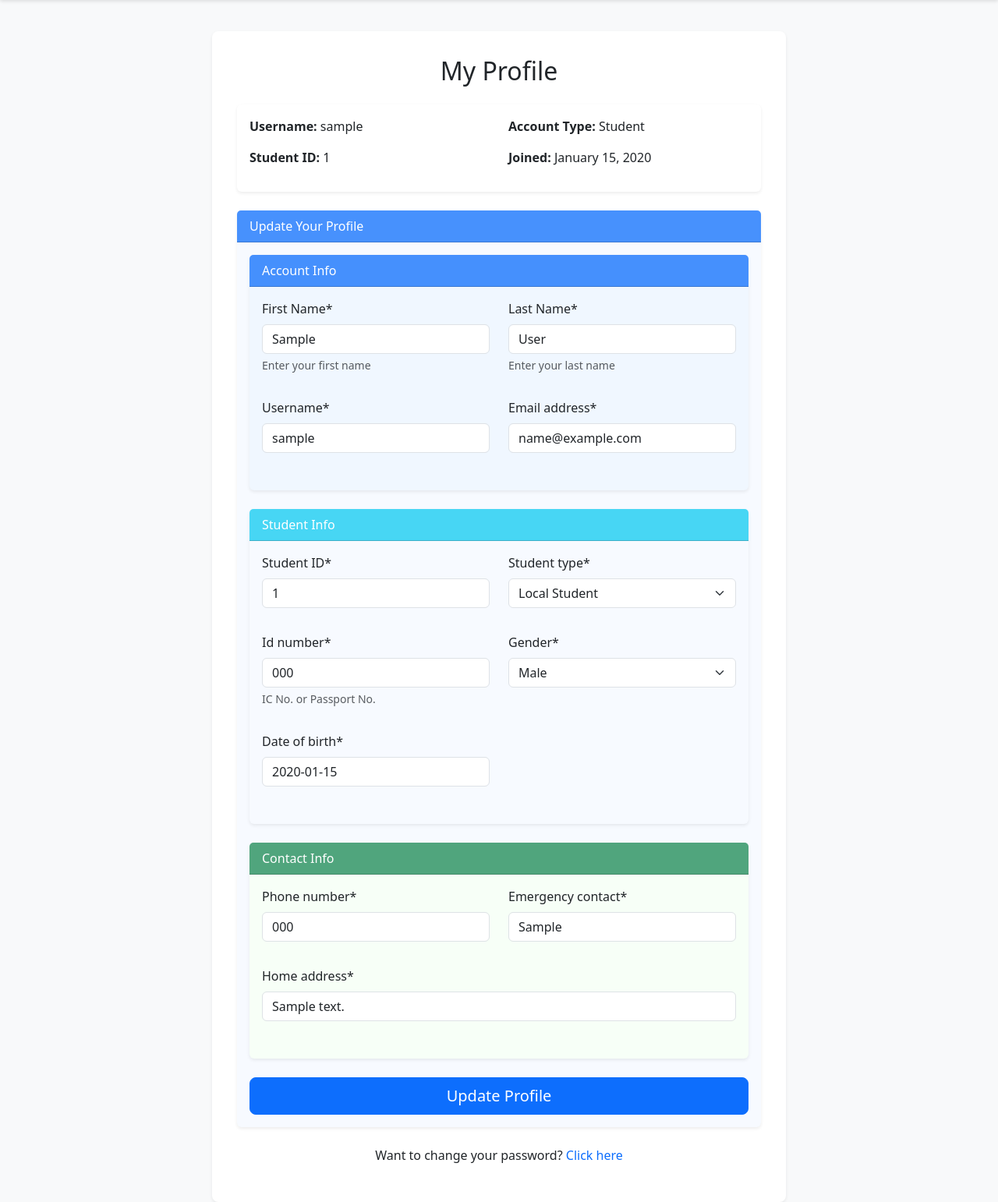
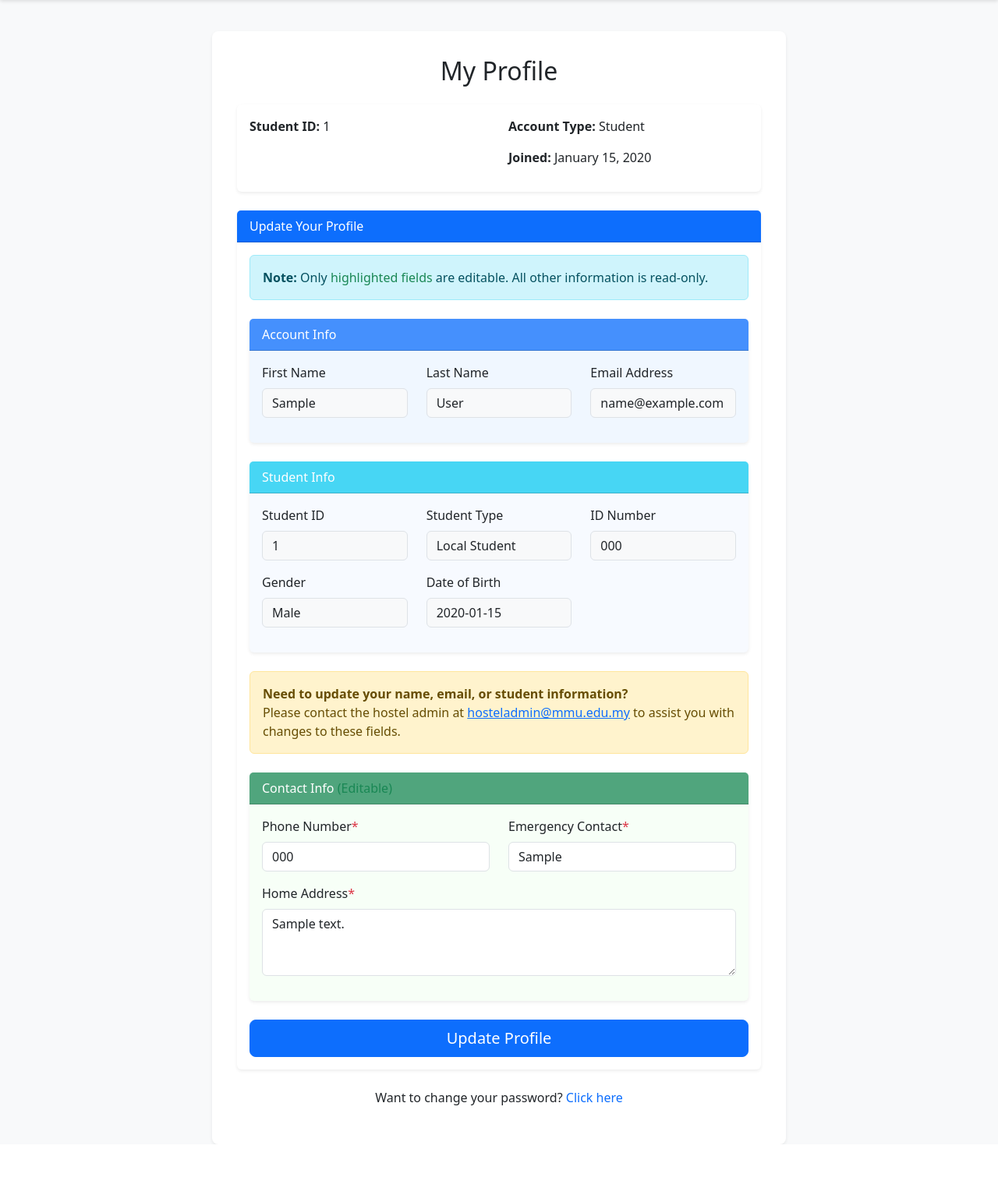
Before and after one commit to DREW310/TSE3, a Django app: page /accounts/profile/ in a window 1280 px wide. Shown: the part 56-1598 px from the top of the page at 78% size. After the commit the page ends 1524 px from the top, so only its background shows below. Run offline with Django 4.2, Linux system fonts and the light colour scheme; a user stored in the database is signed in; tables that the repository leaves empty hold one stand-in row (values such as "Sample post"); some libraries are stand-ins or nearby versions.

Commit message:
Complete Profile Function

```diff
--- a/apps/accounts/forms.py
+++ b/apps/accounts/forms.py
@@ -206,49 +206,33 @@ class StudentRegistrationForm(UserCreationForm):
 class ProfileUpdateForm(forms.ModelForm):
     """
     Form for updating user profile information
-    This is simpler than the registration form since we don't need password fields
+    Only phone number, emergency contact, and home address are editable
     """
-    first_name = forms.CharField(
-        max_length=30,
+    phone_number = forms.CharField(
+        max_length=20,
         required=True,
-        label="First Name",
-        help_text="Enter your first name"
+        label="Phone Number",
+        widget=forms.TextInput(attrs={'class': 'form-control', 'placeholder': 'e.g., +601110599609'})
     )
-    last_name = forms.CharField(
-        max_length=30,
+    emergency_contact = forms.CharField(
+        max_length=100,
         required=True,
-        label="Last Name",
-        help_text="Enter your last name"
+        label="Emergency Contact",
+        widget=forms.TextInput(attrs={'class': 'form-control', 'placeholder': 'e.g., Ali, +601110599609'})
+    )
+    home_address = forms.CharField(
+        max_length=255,
+        required=True,
+        label="Home Address",
+        widget=forms.Textarea(attrs={'class': 'form-control', 'rows': 3})
     )
     class Meta:
         model = User
         fields = [
-            'username',
-            'first_name',
-            'last_name',
-            'email',
-            'student_type',
-            'student_id',
-            'id_number',
-            'gender',
-            'date_of_birth',
             'phone_number',
             'emergency_contact',
             'home_address',
         ]
-    def __init__(self, *args, **kwargs):
-        super().__init__(*args, **kwargs)
-        # Make all fields required for profile completion
-        for field in self.fields:
-            self.fields[field].required = True
-
-    def save(self, commit=True):
-        user = super().save(commit=False)
-        user.first_name = self.cleaned_data['first_name']
-        user.last_name = self.cleaned_data['last_name']
-        if commit:
-            user.save()
-        return user
 
 
 class StaffRegistrationForm(UserCreationForm):
--- a/apps/accounts/templates/accounts/profile.html
+++ b/apps/accounts/templates/accounts/profile.html
@@ -14,7 +14,6 @@
                 <div class="card-body">
                     <div class="row">
                         <div class="col-md-6">
-                            <p><strong>Username:</strong> {{ user.username }}</p>
                             <p><strong>Student ID:</strong> {{ user.student_id }}</p>
                         </div>
                         <div class="col-md-6">
@@ -26,75 +25,101 @@
             </div>
 
             <!-- Profile update form -->
-            <div class="card shadow-sm border-0 mb-4" style="background-color: #f7faff;">
-                <div class="card-header bg-primary bg-opacity-75 text-white">
+            <div class="card shadow-sm border-0 mb-4">
+                <div class="card-header bg-primary text-white">
                     Update Your Profile
                 </div>
                 <div class="card-body">
+                    <div class="alert alert-info mb-4">
+                        <strong>Note:</strong> Only <span class="text-success">highlighted fields</span> are editable. All other information is read-only.
+                    </div>
                     <form method="post" novalidate>
                         {% csrf_token %}
+
                         <!-- Account Info -->
                         <div class="card mb-4 shadow-sm border-0" style="background-color: #f0f7ff;">
                             <div class="card-header bg-primary bg-opacity-75 text-white">Account Info</div>
                             <div class="card-body">
                                 <div class="row">
-                                    <div class="col-md-6 mb-3">
-                                        {{ form.first_name|as_crispy_field }}
+                                    <div class="col-md-4 mb-3">
+                                        <label class="form-label">First Name</label>
+                                        <input type="text" class="form-control bg-light" value="{{ user.first_name }}" readonly tabindex="-1">
                                     </div>
-                                    <div class="col-md-6 mb-3">
-                                        {{ form.last_name|as_crispy_field }}
+                                    <div class="col-md-4 mb-3">
+                                        <label class="form-label">Last Name</label>
+                                        <input type="text" class="form-control bg-light" value="{{ user.last_name }}" readonly tabindex="-1">
                                     </div>
-                                    <div class="col-md-6 mb-3">
-                                        <label for="id_username" class="form-label">Username*</label>
-                                        <input type="text" class="form-control" id="id_username" value="{{ form.username.value }}" readonly>
-                                    </div>
-                                    <div class="col-md-6 mb-3">
-                                        {{ form.email|as_crispy_field }}
+                                    <div class="col-md-4 mb-3">
+                                        <label class="form-label">Email Address</label>
+                                        <input type="email" class="form-control bg-light" value="{{ user.email }}" readonly tabindex="-1">
                                     </div>
                                 </div>
                             </div>
                         </div>
+
                         <!-- Student Info -->
                         <div class="card mb-4 shadow-sm border-0" style="background-color: #f7faff;">
                             <div class="card-header bg-info bg-opacity-75 text-white">Student Info</div>
                             <div class="card-body">
                                 <div class="row">
-                                    <div class="col-md-6 mb-3">
-                                        <label for="id_student_id" class="form-label">Student ID*</label>
-                                        <input type="text" class="form-control" id="id_student_id" value="{{ form.student_id.value }}" readonly>
+                                    <div class="col-md-4 mb-3">
+                                        <label class="form-label">Student ID</label>
+                                        <input type="text" class="form-control bg-light" value="{{ user.student_id }}" readonly tabindex="-1">
                                     </div>
-                                    <div class="col-md-6 mb-3">
-                                        {{ form.student_type|as_crispy_field }}
+                                    <div class="col-md-4 mb-3">
+                                        <label class="form-label">Student Type</label>
+                                        <input type="text" class="form-control bg-light" value="{{ user.get_student_type_display }}" readonly tabindex="-1">
                                     </div>
-                                    <div class="col-md-6 mb-3">
-                                        {{ form.id_number|as_crispy_field }}
+                                    <div class="col-md-4 mb-3">
+                                        <label class="form-label">ID Number</label>
+                                        <input type="text" class="form-control bg-light" value="{{ user.id_number }}" readonly tabindex="-1">
                                     </div>
-                                    <div class="col-md-6 mb-3">
-                                        {{ form.gender|as_crispy_field }}
+                                    <div class="col-md-4 mb-3">
+                                        <label class="form-label">Gender</label>
+                                        <input type="text" class="form-control bg-light" value="{{ user.get_gender_display }}" readonly tabindex="-1">
                                     </div>
-                                    <div class="col-md-6 mb-3">
-                                        {{ form.date_of_birth|as_crispy_field }}
+                                    <div class="col-md-4 mb-3">
+                                        <label class="form-label">Date of Birth</label>
+                                        <input type="text" class="form-control bg-light" value="{{ user.date_of_birth|date:'Y-m-d' }}" readonly tabindex="-1">
                                     </div>
                                 </div>
                             </div>
                         </div>
+                        <div class="alert alert-warning mb-4">
+                            <strong>Need to update your name, email, or student information?</strong><br>
+                            Please contact the hostel admin at <a href="mailto:hosteladmin@mmu.edu.my">hosteladmin@mmu.edu.my</a> to assist you with changes to these fields.
+                        </div>
+
                         <!-- Contact Info -->
                         <div class="card mb-4 shadow-sm border-0" style="background-color: #f7fff7;">
-                            <div class="card-header bg-success bg-opacity-75 text-white">Contact Info</div>
+                            <div class="card-header bg-success bg-opacity-75 text-white">Contact Info <span class="text-success">(Editable)</span></div>
                             <div class="card-body">
                                 <div class="row">
                                     <div class="col-md-6 mb-3">
-                                        {{ form.phone_number|as_crispy_field }}
+                                        <label for="{{ form.phone_number.id_for_label }}" class="form-label">Phone Number<span class="text-danger">*</span></label>
+                                        {{ form.phone_number }}
+                                        {% if form.phone_number.errors %}
+                                            <div class="invalid-feedback d-block">{{ form.phone_number.errors.0 }}</div>
+                                        {% endif %}
                                     </div>
                                     <div class="col-md-6 mb-3">
-                                        {{ form.emergency_contact|as_crispy_field }}
+                                        <label for="{{ form.emergency_contact.id_for_label }}" class="form-label">Emergency Contact<span class="text-danger">*</span></label>
+                                        {{ form.emergency_contact }}
+                                        {% if form.emergency_contact.errors %}
+                                            <div class="invalid-feedback d-block">{{ form.emergency_contact.errors.0 }}</div>
+                                        {% endif %}
                                     </div>
                                     <div class="col-md-12 mb-3">
-                                        {{ form.home_address|as_crispy_field }}
+                                        <label for="{{ form.home_address.id_for_label }}" class="form-label">Home Address<span class="text-danger">*</span></label>
+                                        {{ form.home_address }}
+                                        {% if form.home_address.errors %}
+                                            <div class="invalid-feedback d-block">{{ form.home_address.errors.0 }}</div>
+                                        {% endif %}
                                     </div>
                                 </div>
                             </div>
                         </div>
+
                         <div class="d-grid gap-2 mt-3">
                             <button type="submit" class="btn btn-primary btn-lg">Update Profile</button>
                         </div>
```
